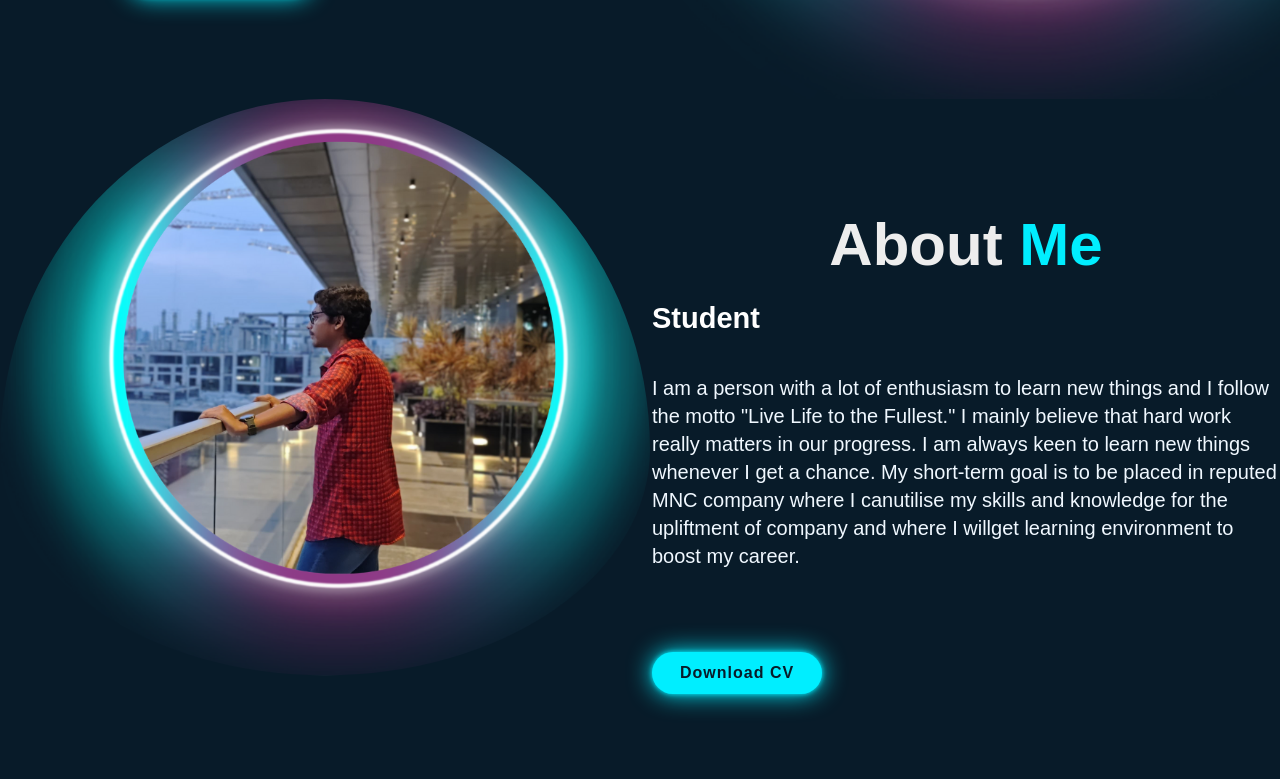
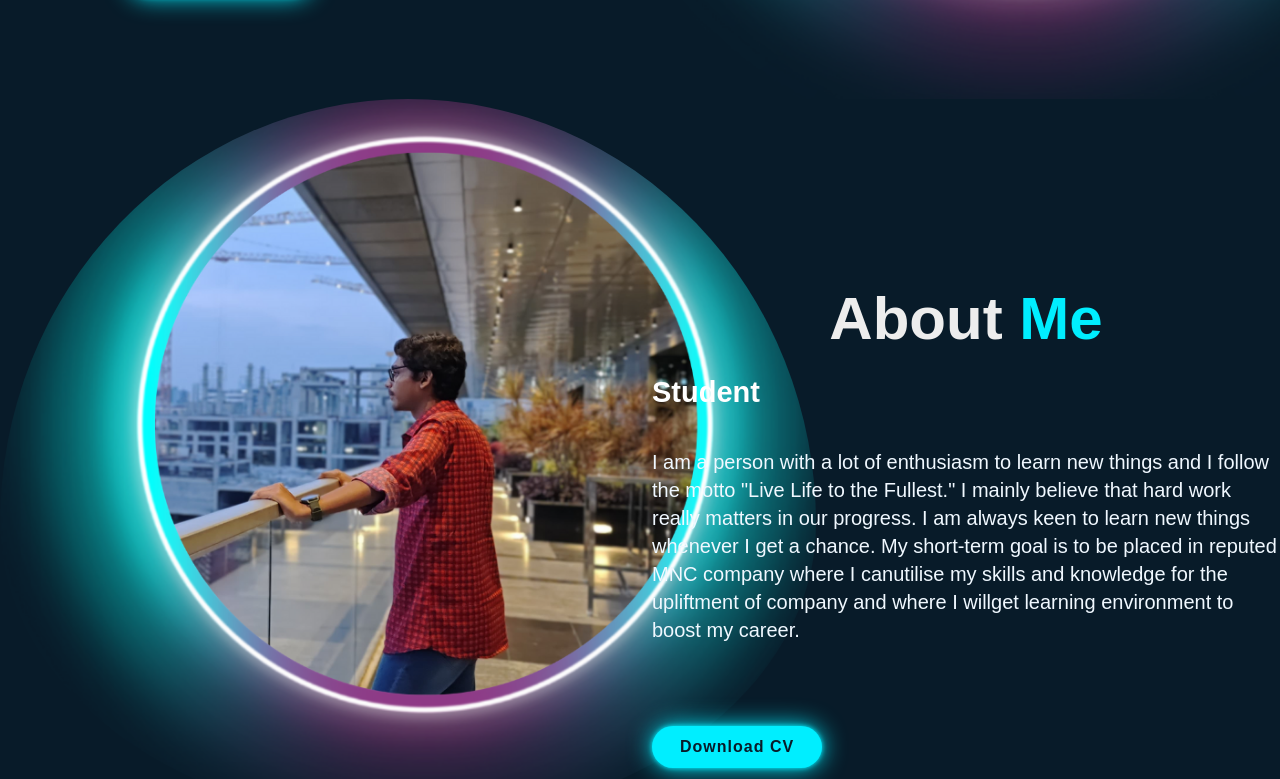
Before and after one commit to j-praneeth/Praneeth-Portfolio, a plain HTML site: page index.html in a window 1280 px wide. Shown: the part 701-1480 px from the top of the page. Drawn offline with nearby package versions, Linux system fonts and the light colour scheme.

Commit message:
Update stylesheet.css

```diff
--- a/stylesheet.css
+++ b/stylesheet.css
@@ -166,7 +166,7 @@ body {
 
 .about-img img {
     padding-bottom: 20%;
-    max-width: 650px;
+    max-width: 1000px;
     height: auto;
     width: 130%;
     border-radius: 100%;
```
